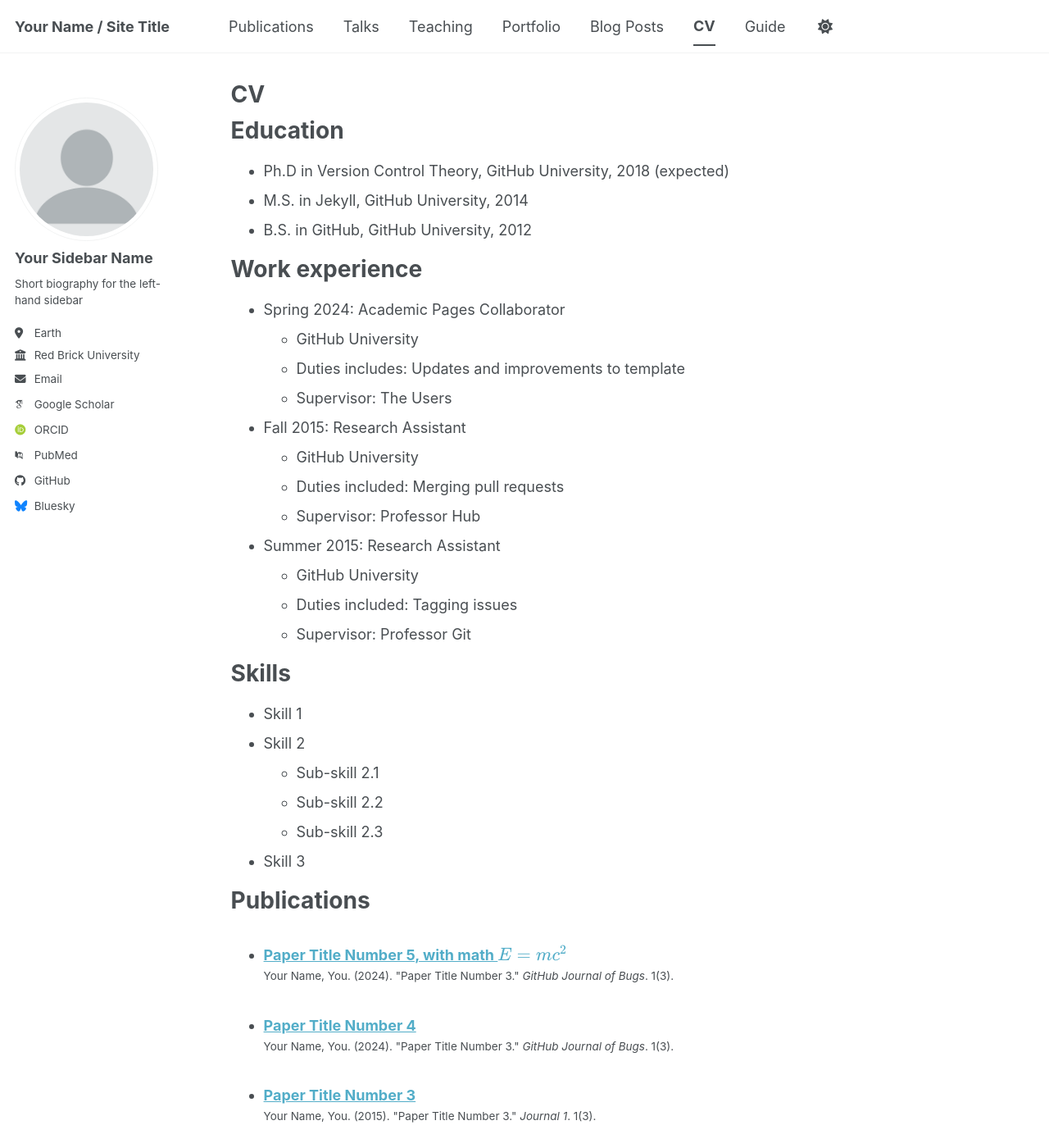
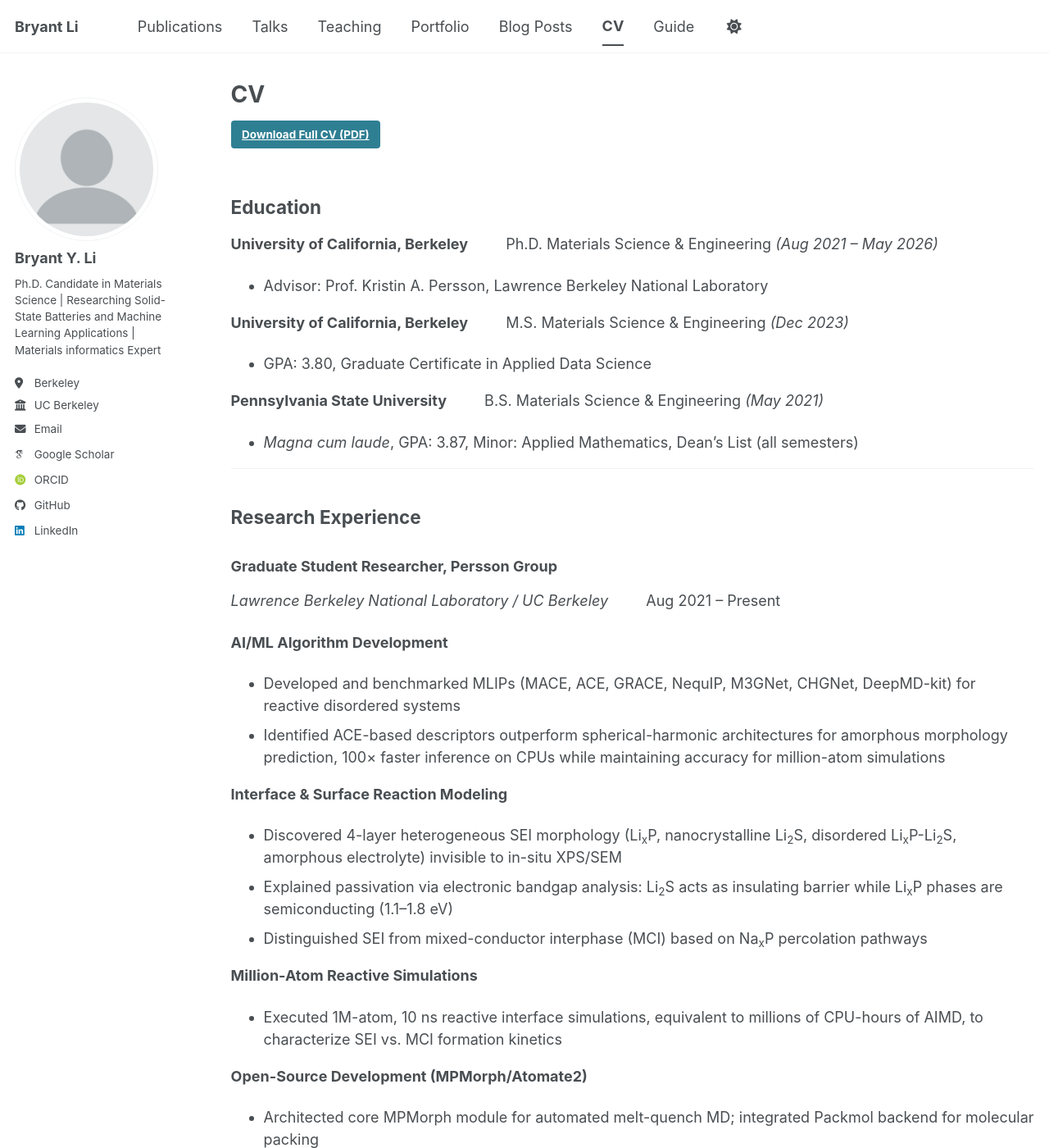
Before and after one commit to BryantLi-BLI/BryantLi-BLI.github.io, a Jekyll site: the page built from _pages/cv.md, in a window 1280 px wide and 1400 px high. Shown: the whole window at 82% size. Built offline with Jekyll 4.4.1, drawn with Linux system fonts in a browser that asks for light colours; some web fonts are replaced; a script bundle is joined from its source files by our own code; library files that are not in the unit come from our copies; some of the changed text lies outside the part shown.

Commit message:
Update website content and formatting
- Revamp about page with research highlights and better image layout
- Group visualizations by aspect ratio for consistent presentation
- Update CV page with detailed STAR-format research experience
- Add downloadable CV PDF
- Fix logo transparency and sizing
- Shorten employer name in config to prevent text cutoff
- Replace pipe characters with proper spacing in CV

```diff
--- a/_config.yml
+++ b/_config.yml
@@ -9,14 +9,14 @@
 # Basic Site Settings
 locale                   : "en-US"
 site_theme               : "default" # The available themes options are "default", "air", "sunrise", "mint", "dirt" and "contrast"
-title                    : "Your Name / Site Title"
+title                    : "Bryant Li"
 title_separator          : "-"
-name                     : &name "Your Name"
-description              : &description "Your Name's academic portfolio"   # Update this with a general description of your site, this is the default if not overridden by a page
-url                      : https://academicpages.github.io # The base hostname & protocol for your site e.g. "https://[your GitHub username].github.io",
+name                     : &name "Bryant Y. Li"
+description              : &description "Bryant Y. Li's academic portfolio"   # Update this with a general description of your site, this is the default if not overridden by a page
+url                      : https://BryantLi-BLI.github.io # The base hostname & protocol for your site e.g. "https://[your GitHub username].github.io",
                                                            # or if you already have some other page hosted on Github then use "https://[your GitHub username].github.io/[Your Repo Name]"
 baseurl                  : "" # the subpath of your site, e.g. "/blog"
-repository               : "academicpages/academicpages.github.io"
+repository               : "BryantLi-BLI/BryantLi-BLI.github.io"
 
 # Site Author - The following control what appear as part of the author content on the side bar.
 #               If a field is blank the icon and link will not appear, otherwise it will be shown.
@@ -24,24 +24,24 @@ repository               : "academicpages/academicpages.github.io"
 author:
   # Biographic information
   avatar           : "profile.png"
-  name             : "Your Sidebar Name"
+  name             : "Bryant Y. Li"
   pronouns         : # example: "she/her"
-  bio              : "Short biography for the left-hand sidebar"
-  location         : "Earth"
-  employer         : "Red Brick University"
+  bio              : "Ph.D. Candidate in Materials Science | Researching Solid-State Batteries and Machine Learning Applications | Materials informatics Expert"
+  location         : "Berkeley"
+  employer         : "UC Berkeley"
   uri              : # URL
-  email            : "none@example.org"
+  email            : "bryant_li@berkeley.edu/bryantli@lbl.gov"
 
   # Academic websites
   academia         : # URL
   arxiv            : # URL - Update with the correct link to your profile
-  googlescholar    : "https://scholar.google.com/citations?user=PS_CX0AAAAAJ"
+  googlescholar    : "https://scholar.google.com/citations?user=6xpNavoAAAAJ&hl=en&oi=ao"
   inspire-hep      : # URL
   impactstory      : # URL
-  orcid            : "https://orcid.org/yourorcidurl"
+  orcid            : "https://orcid.org/0000-0001-5482-509X"
   semantic         : # URL
   ssrn             : # URL
-  pubmed           : "https://www.ncbi.nlm.nih.gov/pubmed/?term=john+snow"
+  pubmed           : # URL
   researchgate     : # URL
   scopus           : # URL
   zotero           : # URL
@@ -51,13 +51,13 @@ author:
   bitbucket        : # Username - Update with your username on the site
   codepen          : # Username
   dribbble         : # Username
-  github           : "academicpages"
+  github           : "BryantLi-BLI"
   kaggle           : # Username
   stackoverflow    : # User number or user number and name (i.e., use "1" or "1/jeff-atwood")
 
   # Social media
   artstation       : # Username
-  bluesky          : "bsky.app" # Replace this with you Bluesky username
+  bluesky          : # No account
   facebook         : # Username
   flickr           : # Username
   foursquare       : # Username
@@ -66,7 +66,7 @@ author:
   keybase          : # Username
   instagram        : # Username
   lastfm           : # Username
-  linkedin         : # Username
+  linkedin         : "bryant-li-0793591a9"
   mastodon         : # URL
   medium           : # URL
   pinterest        : # Username
--- a/_pages/cv.md
+++ b/_pages/cv.md
@@ -9,56 +9,137 @@ redirect_from:
 
 {% include base_path %}
 
-Education
-======
-* Ph.D in Version Control Theory, GitHub University, 2018 (expected)
-* M.S. in Jekyll, GitHub University, 2014
-* B.S. in GitHub, GitHub University, 2012
+<a href="/files/Bryant_Li_CV.pdf" class="btn btn--primary" style="margin-bottom:1em;">Download Full CV (PDF)</a>
 
-Work experience
-======
-* Spring 2024: Academic Pages Collaborator
-  * GitHub University
-  * Duties includes: Updates and improvements to template
-  * Supervisor: The Users
+## Education
 
-* Fall 2015: Research Assistant
-  * GitHub University
-  * Duties included: Merging pull requests
-  * Supervisor: Professor Hub
+**University of California, Berkeley** &emsp;&emsp; Ph.D. Materials Science & Engineering *(Aug 2021 – May 2026)*
+- Advisor: Prof. Kristin A. Persson, Lawrence Berkeley National Laboratory
 
-* Summer 2015: Research Assistant
-  * GitHub University
-  * Duties included: Tagging issues
-  * Supervisor: Professor Git
+**University of California, Berkeley** &emsp;&emsp; M.S. Materials Science & Engineering *(Dec 2023)*
+- GPA: 3.80, Graduate Certificate in Applied Data Science
 
-Skills
-======
-* Skill 1
-* Skill 2
-  * Sub-skill 2.1
-  * Sub-skill 2.2
-  * Sub-skill 2.3
-* Skill 3
+**Pennsylvania State University** &emsp;&emsp; B.S. Materials Science & Engineering *(May 2021)*
+- *Magna cum laude*, GPA: 3.87, Minor: Applied Mathematics, Dean's List (all semesters)
 
-Publications
-======
-  <ul>{% for post in site.publications reversed %}
-    {% include archive-single-cv.html %}
-  {% endfor %}</ul>
+---
 
-Talks
-======
-  <ul>{% for post in site.talks reversed %}
-    {% include archive-single-talk-cv.html  %}
-  {% endfor %}</ul>
+## Research Experience
 
-Teaching
-======
-  <ul>{% for post in site.teaching reversed %}
-    {% include archive-single-cv.html %}
-  {% endfor %}</ul>
+### Graduate Student Researcher, Persson Group
+*Lawrence Berkeley National Laboratory / UC Berkeley* &emsp;&emsp; Aug 2021 – Present
 
-Service and leadership
-======
-* Currently signed in to 43 different slack teams
+**AI/ML Algorithm Development**
+- Developed and benchmarked MLIPs (MACE, ACE, GRACE, NequIP, M3GNet, CHGNet, DeepMD-kit) for reactive disordered systems
+- Identified ACE-based descriptors outperform spherical-harmonic architectures for amorphous morphology prediction, 100× faster inference on CPUs while maintaining accuracy for million-atom simulations
+
+**Interface & Surface Reaction Modeling**
+- Discovered 4-layer heterogeneous SEI morphology (Li<sub>x</sub>P, nanocrystalline Li<sub>2</sub>S, disordered Li<sub>x</sub>P-Li<sub>2</sub>S, amorphous electrolyte) invisible to in-situ XPS/SEM
+- Explained passivation via electronic bandgap analysis: Li<sub>2</sub>S acts as insulating barrier while Li<sub>x</sub>P phases are semiconducting (1.1–1.8 eV)
+- Distinguished SEI from mixed-conductor interphase (MCI) based on Na<sub>x</sub>P percolation pathways
+
+**Million-Atom Reactive Simulations**
+- Executed 1M-atom, 10 ns reactive interface simulations, equivalent to millions of CPU-hours of AIMD, to characterize SEI vs. MCI formation kinetics
+
+**Open-Source Development (MPMorph/Atomate2)**
+- Architected core MPMorph module for automated melt-quench MD; integrated Packmol backend for molecular packing
+- Adopted by 50+ researchers across NERSC matgen allocation; maintained with 90% unit test coverage and CI/CD
+
+**Active Learning Framework**
+- Developed pipeline combining structural generation with MaxVol and DIRECT sampling
+- Outperformed generative models (MatterGen, ChgGEN) for discovering interface reactivity intermediates
+
+**High-Throughput Data Analytics**
+- Managed scalable data pipelines across 3 MongoDB databases (50k+ entries each)
+- Contributed 15k entries to Materials Project R2SCAN database (public release v2025.09.25)
+
+**Technical Leadership**
+- Lead representative for DOE BMR and ESRA consortiums; present quarterly to multi-institutional teams
+- Mentored 5+ PhD students and postdocs across 5 consortiums on MLIP development and deployment
+
+---
+
+### Undergraduate Research Assistant, Dabo Group
+*Pennsylvania State University* &emsp;&emsp; Sept 2018 – May 2021
+
+- Executed 1000+ DFT calculations (Quantum ESPRESSO) to model surface adsorption and charge transfer kinetics for Pt–Pd nanoparticle electrocatalysts (DOE-funded)
+- Developed cluster basis sets with ICET for cluster expansion; performed Monte Carlo simulations to predict surface morphology
+- First-author contribution demonstrating thermodynamic favorability of Pd channel formation; published in *Physical Review B*
+
+---
+
+### Research Assistant, Lemke Group
+*University of Hong Kong* &emsp;&emsp; Sept 2016 – Dec 2017
+
+- Modeled catalytic NH₃ production on Fe–Ni alloy clusters (Awaruite, Tetrataenite) for prebiotic nitrogen fixation
+- Classical modeling using Finnis–Sinclair, Lennard–Jones, and Sutton–Chen potentials (n ≤ 24 atoms)
+- Presented at 2017 AGU Fall Meeting
+
+---
+
+## Technical Skills
+
+**AI/ML & Algorithm Development**
+PyTorch, TensorFlow, JAX | MLIPs: MACE, ACE, GRACE, NequIP, Allegro, M3GNet, CHGNet, DeepMD-kit | Active Learning (MaxVol, DIRECT) | GPU/CPU Deployment
+
+**Atomistic Simulation & Electronic Structure**
+DFT (VASP, Quantum ESPRESSO, PBEsol, r²SCAN) | AIMD | Classical MD (LAMMPS) | Bandstructure & DOS | Interface Reactivity | Amorphous/Disordered Systems
+
+**Software Engineering**
+Python | atomate2/pymatgen (core contributor) | Git/GitHub | Unit Testing (90% coverage) | Kokkos-enabled LAMMPS | Docker | AI-Assisted Dev (Claude Code, Cursor)
+
+**Data & HPC**
+MongoDB (150k+ entries) | Pandas, NumPy, SciPy | NERSC Perlmutter, NREL Kestrel | SLURM | CUDA/Kokkos Parallelization
+
+**Visualization**
+OVITO Pro | VESTA | Trajectory Analysis | Electronic Structure Visualization
+
+**Languages**
+English (fluent) | Mandarin (fluent) | Cantonese (fluent)
+
+---
+
+## Publications
+
+<ul>{% for post in site.publications reversed %}
+  {% include archive-single-cv.html %}
+{% endfor %}</ul>
+
+---
+
+## Talks & Presentations
+
+<ul>{% for post in site.talks reversed %}
+  {% include archive-single-talk-cv.html %}
+{% endfor %}</ul>
+
+---
+
+## Teaching
+
+<ul>{% for post in site.teaching reversed %}
+  {% include archive-single-cv.html %}
+{% endfor %}</ul>
+
+---
+
+## Honors & Awards
+
+| Award | Year |
+|-------|------|
+| UCB MSE Corrosion Award | 2025–2026 |
+| DOE Energy Storage Research Alliance (ESRA) | 2023–Present |
+| DOE Advanced Battery Materials Research (BMR) | 2021–Present |
+| Sam Zerfoss Memorial Scholarship | 2019–2021 |
+| Matthew J. Wilson Honors Scholarship | 2020–2021 |
+| The Sobota Family Scholarship | 2020 |
+| Edward S. Sproles, Jr. Scholarship Fund | 2020 |
+| John and Elizabeth Holmes Teas Merit Scholarship | 2019 |
+| Virginia S. and Phillip L. Walker, Jr. Scholarship | 2018 |
+
+---
+
+## Certifications
+
+- Graduate Certificate in Applied Data Science
+- International Baccalaureate (IB) Bilingual Diploma
```
Also changed, not shown: _pages/about.md (+68 -56 lines), images/psu_logo.png, images/ucb_logo.png, 1 other file.
